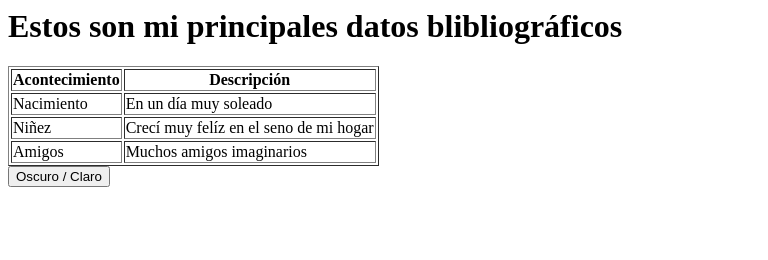
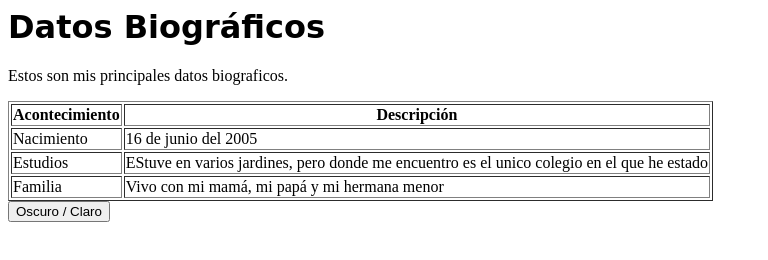
Before and after one commit to alejandrasoler/alejandrasoler, a plain HTML site: page datosBiblio.html in a window 1280 px wide. Shown: the whole page, without its empty margins (0-768 px from the left). Drawn offline with Linux system fonts and the light colour scheme.

Commit message:
Add files via upload

```diff
--- a/datosBiblio.html
+++ b/datosBiblio.html
@@ -1,6 +1,6 @@
 <html>
     <head>
-        <title>Pagina Datos Bibliograficos</title>
+        <title>Pagina Datos Biograficos</title>
         <link rel="stylesheet" href="marcoImagen.css">
         <meta name=author content="Alejandra Soler">
         <meta name="descripcion" content="En esta pagina se describe los datos bibliograficos">
@@ -8,29 +8,34 @@
 
     <body>
 
-        <h1>Estos son mi principales datos blibliográficos</h1>
-
+        <h1>Datos Biográficos</h1>
+        <link rel="STYLESHEET" href="Registro.css">
+        <P>
+            Estos son mis principales datos biograficos.
+        </P>
+        <link rel="STYLESHEET" href="Registro.css">
         <table BORDER>
 
             <thead>
                 <tr>
                     <th>Acontecimiento</th>
                     <th>Descripción</th>
+                    <link rel="STYLESHEET" href="Registro.css">
                 </tr>
             </thead>
 
             <tbody>
                 <tr>
                     <td>Nacimiento</td>
-                    <td>En un día muy soleado</td>
+                    <td>16 de junio del 2005</td>
                 </tr>
                 <tr>
-                    <td>Niñez</td>
-                    <td>Crecí muy felíz en el seno de mi hogar</td>
+                    <td>Estudios</td>
+                    <td>EStuve en varios jardines, pero donde me encuentro es el unico colegio en el que he estado </td>
                 </tr>
                 <tr>
-                    <td>Amigos</td>
-                    <td>Muchos amigos imaginarios</td>
+                    <td>Familia</td>
+                    <td>Vivo con mi mamá, mi papá y mi hermana menor</td>
                 </tr>
             </tbody>
 
```
